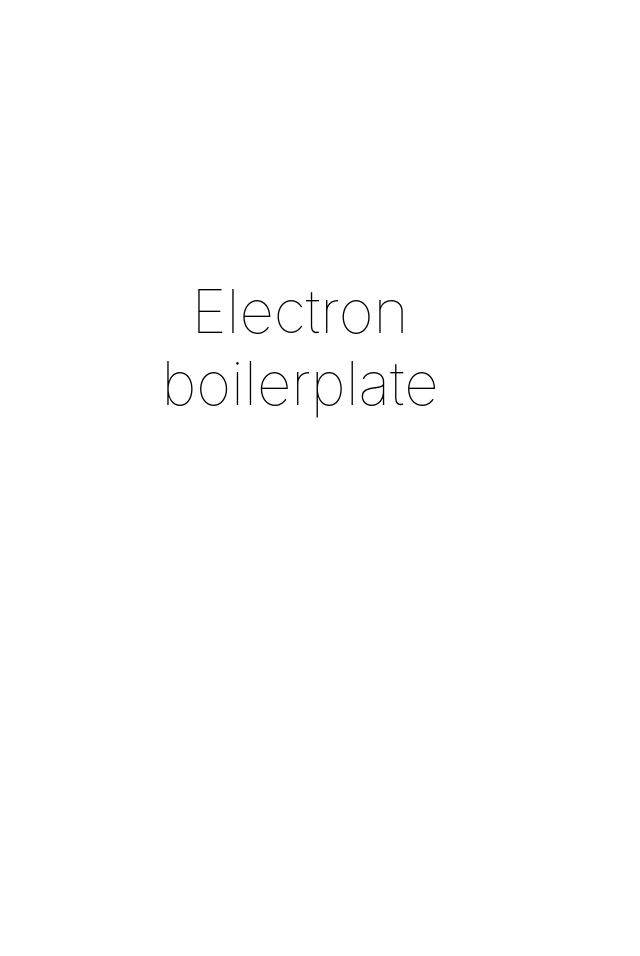
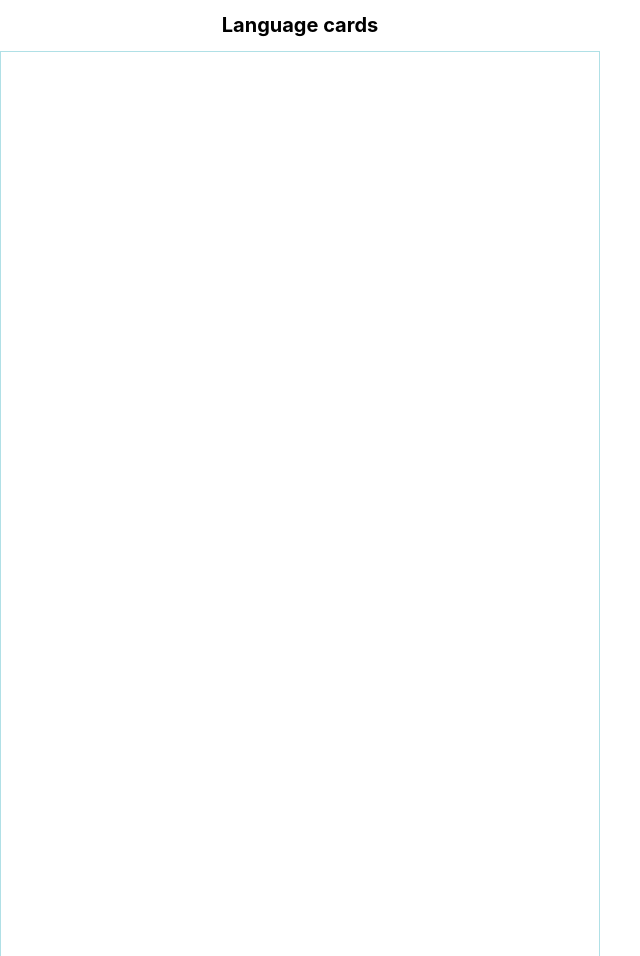
Before and after one commit to jpcofr/yalac, an Electron app: page index.html in a window 600 px wide. Shown: the whole page, 640 px wide, since content can reach past the window. Before the commit the page ends 800 px from the top, so only its background shows below. Drawn offline with Linux system fonts and the light colour scheme.

Commit message:
Modified so that the webpage is centralized and possibility to see the "cards"

```diff
--- a/index.css
+++ b/index.css
@@ -1,27 +1,21 @@
 html,
+
 body {
+	font-family: -apple-system, 'Helvetica Neue', Helvetica, sans-serif;
 	padding: 0;
 	margin: 0;
 }
 
-body {
-	font-family: -apple-system, 'Helvetica Neue', Helvetica, sans-serif;
+header {
+	text-align: top;
 }
 
-header {
-	position: absolute;
-	width: 500px;
-	height: 250px;
-	top: 50%;
-	left: 50%;
-	margin-top: -125px;
-	margin-left: -250px;
+header h1 {
+	font-size: 20px;
 	text-align: center;
 }
 
-header h1 {
-	font-size: 60px;
-	font-weight: 100;
-	margin: 0;
-	padding: 0;
+section {
+	text-align: left;
+	border: 1px solid powderblue;
 }
--- a/index.html
+++ b/index.html
@@ -8,10 +8,10 @@
 	<body>
 		<div class="container">
 			<header>
-				<h1>Electron boilerplate</h1>
+				<h1>Language cards</h1>
 			</header>
 			<section class="main">
-				<webview id="foo" src="https://www.github.com/" style="display:inline-flex; width:640px; height:480px"></webview>
+				<webview id="foo" src="http://techworld.idg.se" style="display:inline-flex; width:90%; height:900px"></webview>
 			</section>
 			<footer></footer>
 		</div>
```
